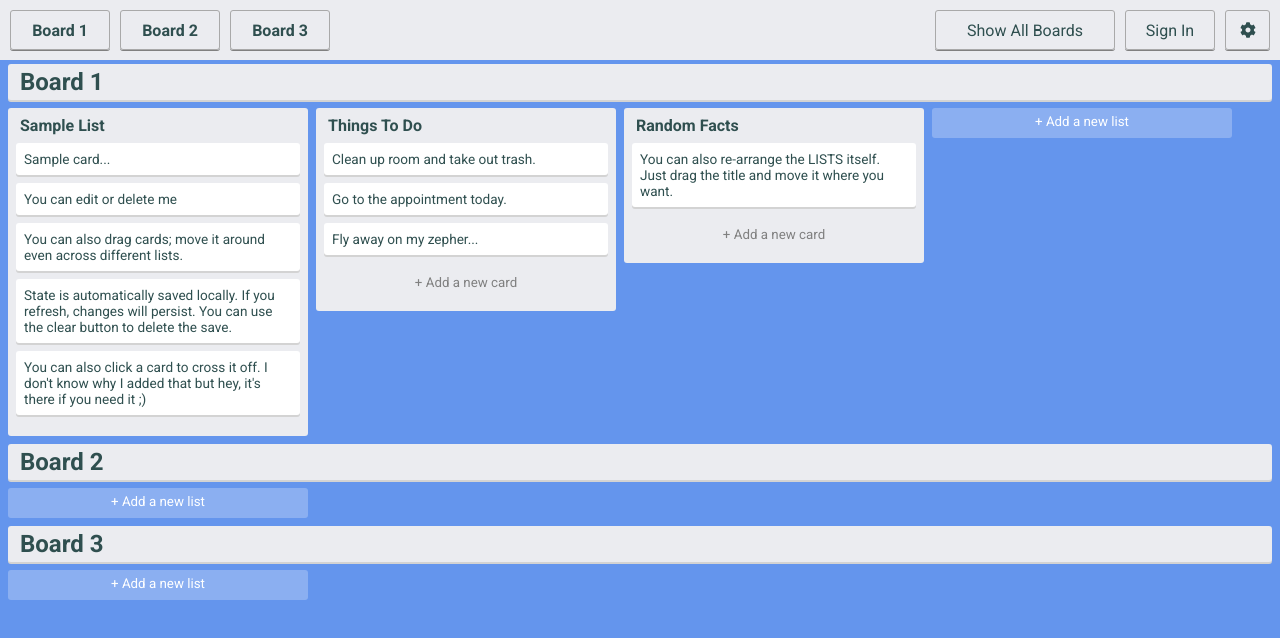
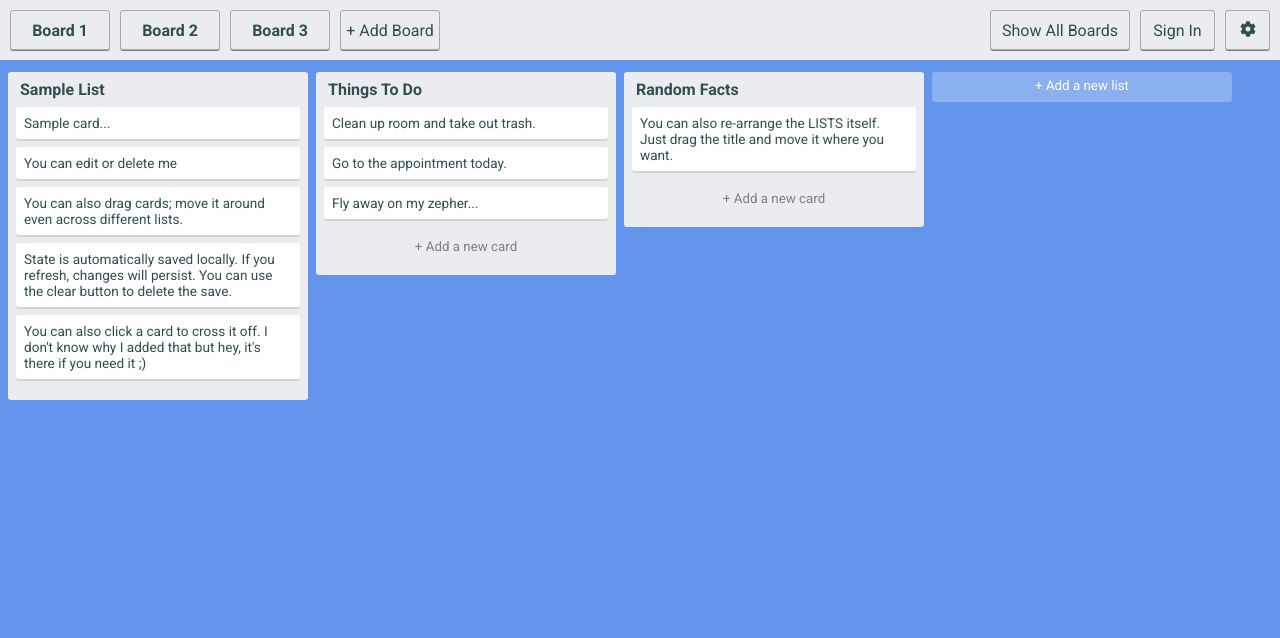
Before and after one commit to codekcv/lister, a React (Create React App) app: page / in a window 1280 px wide. Shown: the top 638 px of the page. Built offline with nearby package versions, Linux system fonts and the light colour scheme.

Commit message:
show/hide boards | single board

```diff
--- a/src/components/board/Board.tsx
+++ b/src/components/board/Board.tsx
@@ -40,6 +40,7 @@ const BoardLi: React.FC<Props> = ({
       <Draggable draggableId={id} index={index} type="board">
         {provided => (
           <div ref={provided.innerRef} {...provided.draggableProps}>
+            {boardState.showAll && (
               <div
                 className="board-title-background"
                 {...provided.dragHandleProps}
@@ -53,6 +54,7 @@ const BoardLi: React.FC<Props> = ({
                   </span>
                 </div>
               </div>
+            )}
             {provided.placeholder}
             <div className="hide">
               <Lists boardId={id} />
--- a/src/components/board/Boards.tsx
+++ b/src/components/board/Boards.tsx
@@ -11,7 +11,8 @@ import { changeOrder, changeBoard } from '../../store/list/actions';
 import {
   reorderBoard,
   addBoard,
-  draggingBoard
+  draggingBoard,
+  showAllBoard
 } from '../../store/board/actions';
 import styled from 'styled-components';
 
@@ -27,6 +28,7 @@ interface Props {
   changeBoard: typeof changeBoard;
   addBoard: typeof addBoard;
   draggingBoard: typeof draggingBoard;
+  showAllBoard: typeof showAllBoard;
 }
 
 const Boards: React.FC<Props> = ({
@@ -39,9 +41,10 @@ const Boards: React.FC<Props> = ({
   reorderBoard,
   changeBoard,
   addBoard,
-  draggingBoard
+  draggingBoard,
+  showAllBoard
 }) => {
-  const { boards } = boardState;
+  const { boards, showAll, currentBoard } = boardState;
 
   const onDragEnd = (result: any) => {
     draggingBoard(false);
@@ -178,16 +181,20 @@ const Boards: React.FC<Props> = ({
         <Droppable droppableId={'lister'} type="board">
           {provided => (
             <div ref={provided.innerRef} {...provided.droppableProps}>
-              {boards.map((board, index) => (
-                <Board key={board.id} board={board} index={index} />
-              ))}
+              {showAll ? (
+                boards.map((board, index) => (
+                  <Board key={board.id} board={board} index={index} />
+                ))
+              ) : (
+                <Board key={currentBoard.id} board={currentBoard} index={90} />
+              )}
               {provided.placeholder}
               <div className="touch-me">
                 <div className="button-div" onClick={handleNewBoard}>
                   <button>+ Add a new board</button>
                 </div>
               </div>
-              {/* <div style={{ height: '300px' }}></div> */}
+              {/* <Board key={boards[0].id} board={boards[0]} index={90} /> */}
             </div>
           )}
         </Droppable>
@@ -246,6 +253,7 @@ export default connect(
     reorderBoard,
     changeBoard,
     addBoard,
-    draggingBoard
+    draggingBoard,
+    showAllBoard
   }
 )(Boards);
--- a/src/pages/home/Home.tsx
+++ b/src/pages/home/Home.tsx
@@ -4,35 +4,55 @@ import { Link } from 'react-router-dom';
 import Boards from '../../components/board/Boards';
 import { connect } from 'react-redux';
 import { AppState } from '../../store/store';
-import { BoardState, Board } from '../../store/board/types';
+import { BoardState } from '../../store/board/types';
 import { FaCog } from 'react-icons/fa';
 import BoardButon from './components/board-button';
+import {
+  addBoard,
+  showAllBoard,
+  setCurrentBoard
+} from '../../store/board/actions';
 
 interface Props {
   boardState: BoardState;
+  addBoard: typeof addBoard;
+  showAllBoard: typeof showAllBoard;
+  setCurrentBoard: typeof setCurrentBoard;
 }
 
-const Home: React.FC<Props> = ({ boardState }) => {
+const Home: React.FC<Props> = ({ boardState, addBoard, showAllBoard }) => {
+  const { showAll } = boardState;
+
   const handleReset = () => {
     localStorage.clear();
     window.location.reload();
   };
 
+  const handleShowAllBoard = () => {
+    showAllBoard(!boardState.showAll);
+  };
+
   const boardMap = boardState.boards.map(board => ({ title: board.title }));
 
   return (
-    <Container>
+    <Container showAll={showAll}>
       <div className="navbar">
         <div className="boards-button">
           {boardMap.map(board => (
-            <BoardButon boardButton={board} />
+            <BoardButon key={board.title} boardButton={board} />
           ))}
+          <div className="add-board" onClick={() => addBoard('Untitled')}>
+            + Add Board
+          </div>
         </div>
 
         <nav className="menus">
           <ul>
             <li>
-              <div className="nav-button show-all-boards">
+              <div
+                className="nav-button show-all-boards"
+                onClick={handleShowAllBoard}
+              >
                 <Link to="#">Show All Boards</Link>
               </div>
             </li>
@@ -42,12 +62,10 @@ const Home: React.FC<Props> = ({ boardState }) => {
               </div>
             </li>
             <li>
-              <div className="nav-button options">
-                <div className="centeroo">
-                  <Link to="#" onClick={handleReset}>
-                    <FaCog />
-                  </Link>
-                </div>
+              <div className="nav-button options" onClick={handleReset}>
+                <Link to="#">
+                  <FaCog />
+                </Link>
               </div>
             </li>
           </ul>
@@ -61,7 +79,7 @@ const Home: React.FC<Props> = ({ boardState }) => {
   );
 };
 
-const Container = styled.div`
+const Container = styled.div<{ showAll: boolean }>`
   .navbar {
     display: flex;
     justify-content: space-between;
@@ -73,6 +91,17 @@ const Container = styled.div`
     .boards-button {
       display: flex;
       margin: 0 5px;
+
+      .add-board {
+        width: 100px;
+        height: 40px;
+        margin: 0 5px;
+        border: 1px solid darkgray;
+        border-radius: 3px;
+        box-shadow: 0 1px gray;
+        text-align: center;
+        line-height: 40px;
+      }
     }
 
     nav {
@@ -89,9 +118,10 @@ const Container = styled.div`
           }
 
           .nav-button {
-            position: relative;
-            text-align: center;
-            line-height: 40px;
+            display: flex;
+            justify-content: center;
+            align-items: center;
+
             width: 100px;
             height: 40px;
             margin: 0 5px;
@@ -108,11 +138,11 @@ const Container = styled.div`
           }
 
           .show-all-boards {
-            width: 180px;
+            width: 140px;
           }
 
           .sign-in {
-            width: 90px;
+            width: 75px;
             color: yellow;
           }
 
@@ -126,7 +156,7 @@ const Container = styled.div`
   }
 
   .board-container {
-    margin: var(--g-margin);
+    margin: 8px var(--g-margin);
   }
 `;
 
@@ -136,5 +166,5 @@ const mapStateToProps = (state: AppState) => ({
 
 export default connect(
   mapStateToProps,
-  {}
+  { addBoard, showAllBoard }
 )(Home);
--- a/src/pages/home/components/board-button.tsx
+++ b/src/pages/home/components/board-button.tsx
@@ -29,7 +29,7 @@ const Container = styled.div`
 
   h4 {
     text-align: center;
-    margin-top: 10px;
+    line-height: 40px;
   }
 
   :hover {
--- a/src/store/board/actions.ts
+++ b/src/store/board/actions.ts
@@ -3,7 +3,9 @@ import {
   DELETE_BOARD,
   REORDER_BOARD,
   Board,
-  DRAGGING_BOARD
+  DRAGGING_BOARD,
+  SHOW_ALL_BOARD,
+  CURRENT_BOARD
 } from './types';
 
 export const addBoard = (title: string) => {
@@ -30,3 +32,11 @@ export const reorderBoard = (boards: Board[]) => {
 export const draggingBoard = (dragging: boolean) => {
   return { type: DRAGGING_BOARD, payload: { dragging } };
 };
+
+export const showAllBoard = (showAll: boolean) => {
+  return { type: SHOW_ALL_BOARD, payload: { showAll } };
+};
+
+export const setCurrentBoard = (board: string) => {
+  return { type: CURRENT_BOARD, payload: { board } };
+};
--- a/src/store/board/reducers.ts
+++ b/src/store/board/reducers.ts
@@ -4,7 +4,9 @@ import {
   ADD_BOARD,
   DELETE_BOARD,
   REORDER_BOARD,
-  DRAGGING_BOARD
+  DRAGGING_BOARD,
+  SHOW_ALL_BOARD,
+  CURRENT_BOARD
 } from './types';
 
 const initialState: BoardState = {
@@ -13,7 +15,9 @@ const initialState: BoardState = {
     { id: 'board2', title: 'Board 2' },
     { id: 'board3', title: 'Board 3' }
   ],
-  dragging: false
+  dragging: false,
+  showAll: false,
+  currentBoard: { id: 'board1', title: 'Board 1' }
 };
 
 export const boardReducer = (
@@ -47,6 +51,26 @@ export const boardReducer = (
         ...state,
         dragging: action.payload.dragging
       };
+    case SHOW_ALL_BOARD:
+      return {
+        ...state,
+        showAll: action.payload.showAll
+      };
+    case CURRENT_BOARD:
+      return {
+        ...state,
+        currentBoard: state.boards.filter(
+          board => board === action.payload.board
+        )[0]
+      };
+    // case CURRENT_BOARD:
+    //   return {
+    //     ...state
+    //     // currentBoard: state.boards.find(board => board === action.payload.board)
+    //     // currentBoard: state.boards.filter(
+    //     //   board => board === action.payload.currentBoard
+    //     // )[0]
+    //   };
     default:
       return state;
   }
--- a/src/store/board/types.ts
+++ b/src/store/board/types.ts
@@ -6,12 +6,16 @@ export interface Board {
 export interface BoardState {
   boards: Board[];
   dragging: boolean;
+  showAll: boolean;
+  currentBoard: Board;
 }
 
 export const ADD_BOARD = 'ADD_BOARD';
 export const DELETE_BOARD = 'DELETE_BOARD';
 export const REORDER_BOARD = 'REORDER_BOARD';
 export const DRAGGING_BOARD = 'DRAGGING_BOARD';
+export const SHOW_ALL_BOARD = 'SHOW_ALL_BOARD';
+export const CURRENT_BOARD = 'CURRENT_BOARD';
 
 interface AddBoardAction {
   type: typeof ADD_BOARD;
@@ -33,8 +37,20 @@ interface DraggingBoardAction {
   payload: { dragging: boolean };
 }
 
+interface ShowAllBoardAction {
+  type: typeof SHOW_ALL_BOARD;
+  payload: { showAll: boolean };
+}
+
+interface SET_CURRENT_BOARD {
+  type: typeof CURRENT_BOARD;
+  payload: { board: Board };
+}
+
 export type BoardActionTypes =
   | AddBoardAction
   | DeleteBoardAction
   | ReorderBoardAction
-  | DraggingBoardAction;
+  | DraggingBoardAction
+  | ShowAllBoardAction
+  | SET_CURRENT_BOARD;
```
Lines whose indentation alone changed are shown as unchanged.
